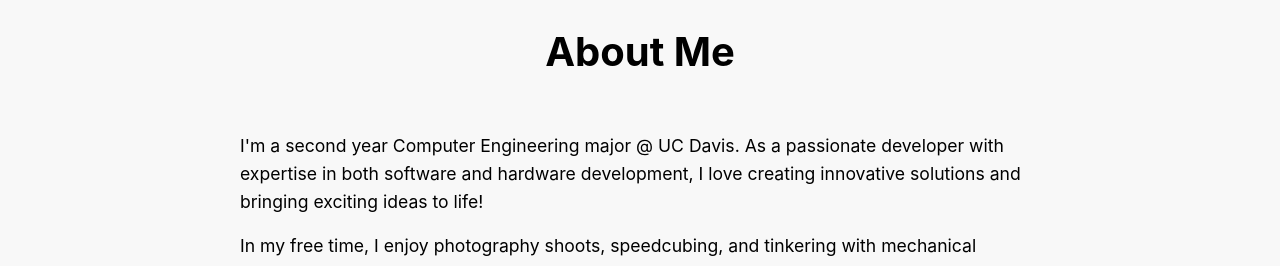
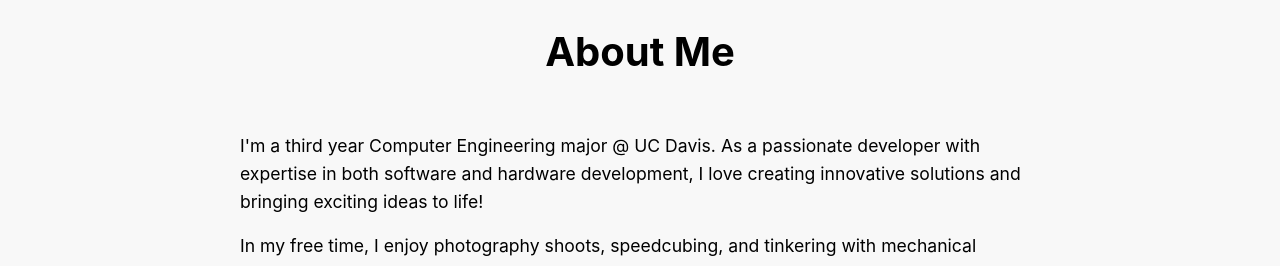
Before and after one commit to LavaToken/ReactPort, a React (Vite) app: page / in a window 1280 px wide. Shown: the part 860-1126 px from the top of the page. Built offline with nearby package versions, Linux system fonts and the light colour scheme.

Commit message:
School year update

```diff
--- a/src/components/About.jsx
+++ b/src/components/About.jsx
@@ -9,7 +9,7 @@ function About() {
       <h2>About Me</h2>
       <div className="about-content">
         <div className="about-text">
-          <p>I'm a second year Computer Engineering major @ UC Davis. As a passionate developer with expertise in both software and hardware development, I love creating innovative solutions and bringing exciting ideas to life!</p>
+          <p>I'm a third year Computer Engineering major @ UC Davis. As a passionate developer with expertise in both software and hardware development, I love creating innovative solutions and bringing exciting ideas to life!</p>
           <p>In my free time, I enjoy photography shoots, speedcubing, and tinkering with mechanical keyboards.</p>
         </div>
       </div>
```
Also changed, not shown: 1 other file (tests, documents, lock files or other folders).
